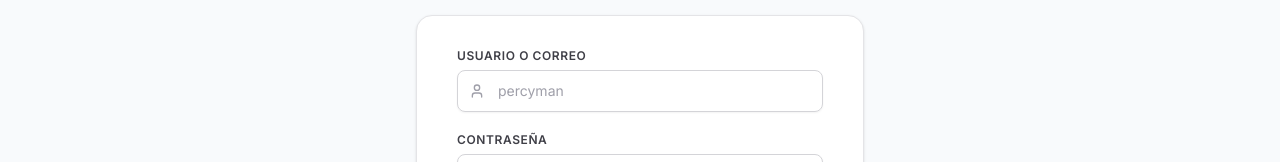
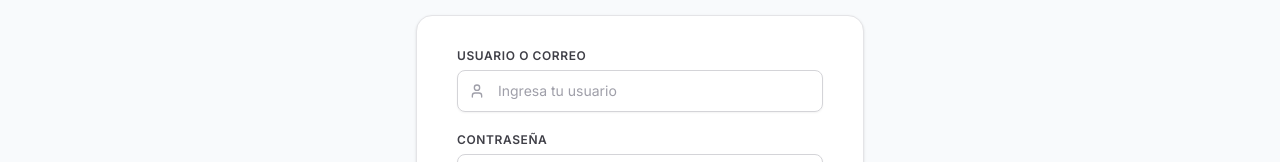
Before and after one commit to gserpa24/alquiler, a Next.js app: page /admin/login in a window 1280 px wide. Shown: the part 340-502 px from the top of the page. Built offline with nearby package versions, Linux system fonts and the light colour scheme; no server answers.

Commit message:
fix(auth): replace specific username placeholder with generic text

```diff
--- a/app/admin/login/page.tsx
+++ b/app/admin/login/page.tsx
@@ -73,7 +73,7 @@ function LoginForm() {
             required
             value={username}
             onChange={(e) => setUsername(e.target.value)}
-            placeholder="percyman"
+            placeholder="Ingresa tu usuario"
             className="block w-full rounded-lg border border-zinc-300 pl-10 pr-3 py-2.5 text-sm text-zinc-900 placeholder:text-zinc-400 focus:border-[#0A192F] focus:outline-none focus:ring-1 focus:ring-[#0A192F] transition-colors"
           />
         </div>
```
